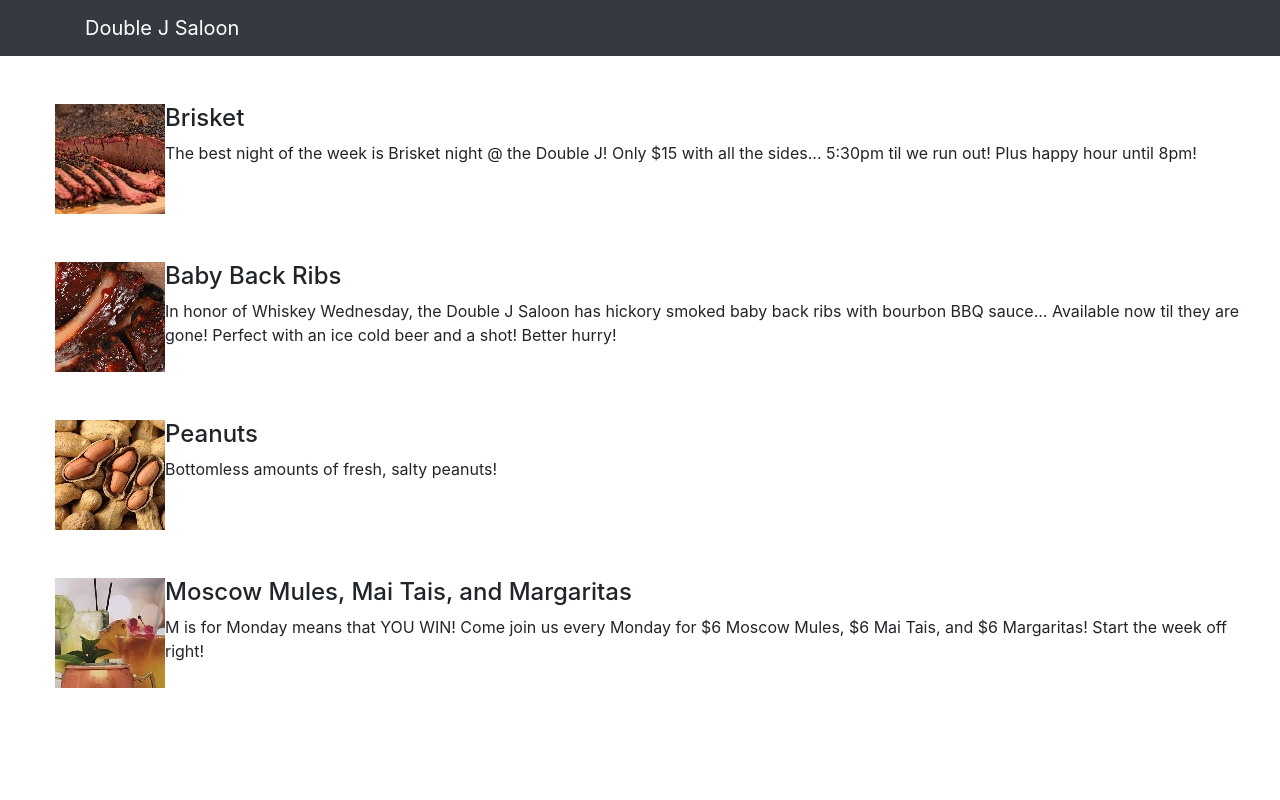
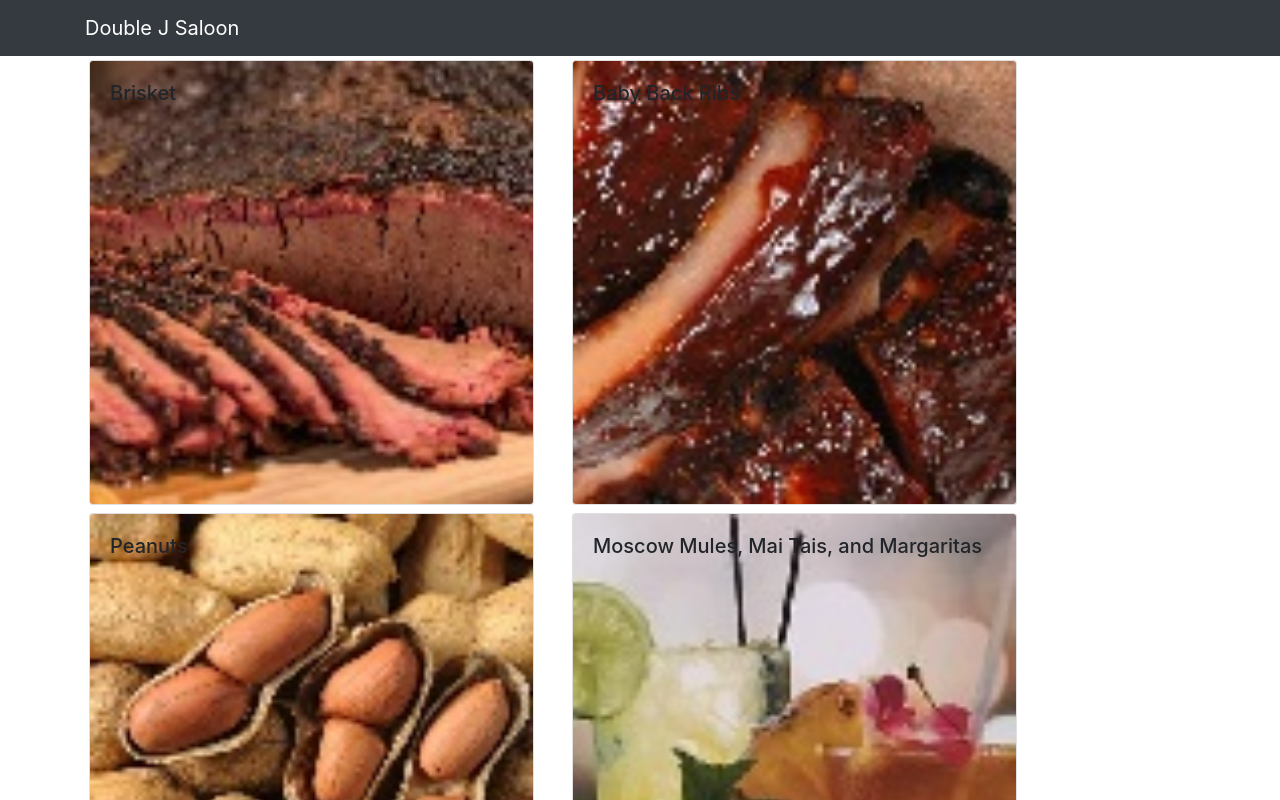
Before and after one commit to pavedwave/rest-template, a React (Create React App) app: page / in a window 1280 px wide. Shown: the top 800 px of the page. Built offline with nearby package versions, Linux system fonts and the light colour scheme.

Commit message:
Cards_Grid_Issues

```diff
--- a/src/App.js
+++ b/src/App.js
@@ -1,5 +1,4 @@
 import React, { Component } from 'react';
-import logo from './logo.svg';
 import { Navbar, NavbarBrand } from 'reactstrap';
 import Menu from './components/MenuComponent';
 import './App.css';
--- a/src/components/MenuComponent.js
+++ b/src/components/MenuComponent.js
@@ -1,5 +1,5 @@
 import React, { Component } from 'react';
-import { Media } from 'reactstrap';
+import { Card, CardImg, CardImgOverlay, CardText, CardBody, CardTitle } from 'reactstrap';
 
 class Menu extends Component {
 
@@ -7,33 +7,57 @@
         super(props);
 
         this.state = {
-        };
+            selectedItem: null
+        }
+    }
+
+    onItemSelect(item) {
+        this.setState({ selectedItem: item });
+    }
+
+    renderItem(item) {
+        if (item != null) {
+            return(
+                <Card>
+                    <CardImg top src={item.image} alt={item.name} />
+                    <CardBody>
+                        <CardTitle>(item.name)</CardTitle>
+                        <CardText>{item.description}</CardText>
+                    </CardBody>
+                </Card>
+            );
+        }
+        else {
+            return(
+                <div></div>
+            );
+        }
     }
 
     render() {
-
         const menu = this.props.items.map((item) => {
             return (
-                <div key = {item.id} className="col-12 mt-5">
-                    <Media tag="li">
-                        <Media left middle>
-                            <Media object src={item.image} alt={item.name} />
-                        </Media>
-                        <Media body classname="ml-5">
-                            <Media heading>{item.name}</Media>
-                            <p>{item.description}</p>
-                        </Media>
-                    </Media>
+                <div className="col-12 col-md-5 m-1">
+                    <Card key = {item.id}
+                    onClick={() => this.onItemSelect(item)}>
+                        <CardImg width="100%" src={item.image} alt={item.name} />
+                        <CardImgOverlay>
+                            <CardTitle>{item.name}</CardTitle>
+                        </CardImgOverlay>
+                    </Card>
                 </div>
             );
         });
 
         return (
-            <div classname="container">
-                <div classname="row">
-                    <Media list>
-                        {menu}
-                    </Media>
+            <div className="container">
+                <div className="row">
+                    {menu}
+                </div>
+                <div className="row">
+                    <div className="col-12 col-md-5 m-1">
+                        {this.renderItem(this.state.selectedItem)}
+                    </div>
                 </div>
             </div>
         );
```
